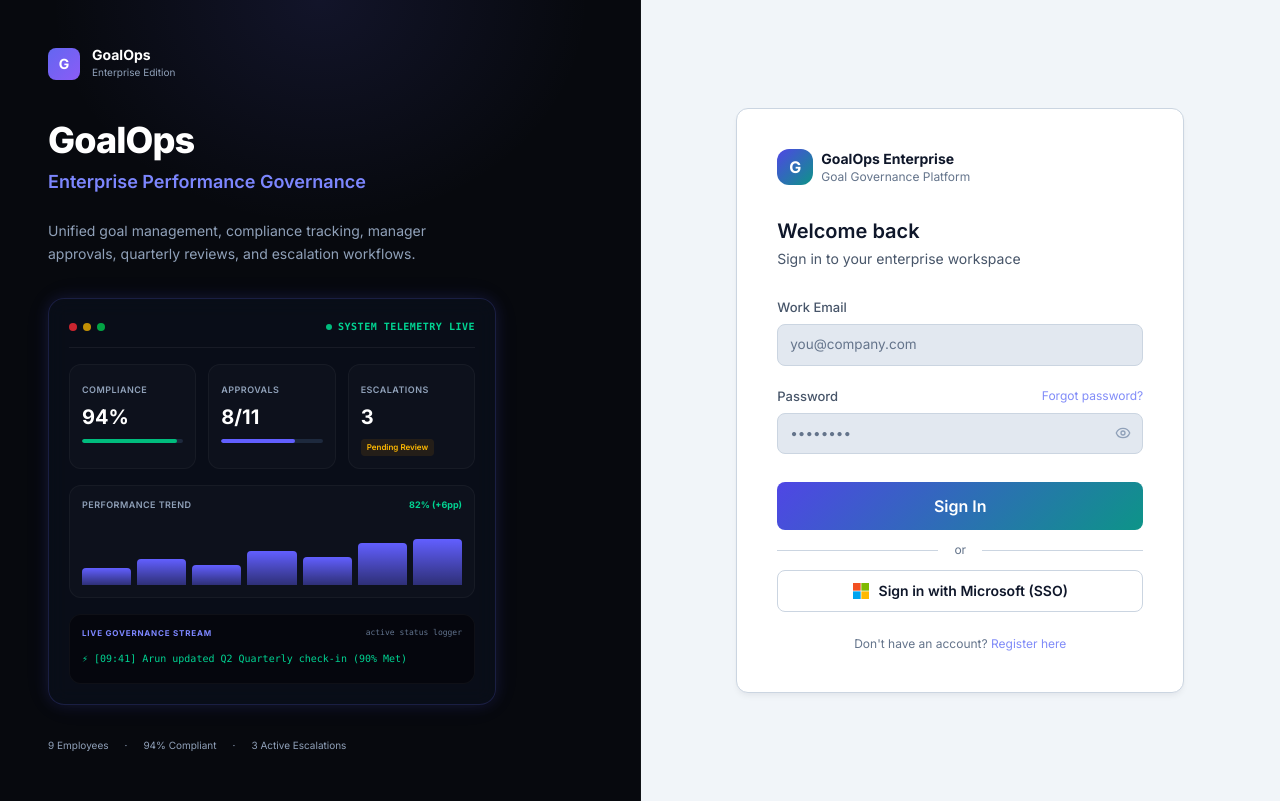
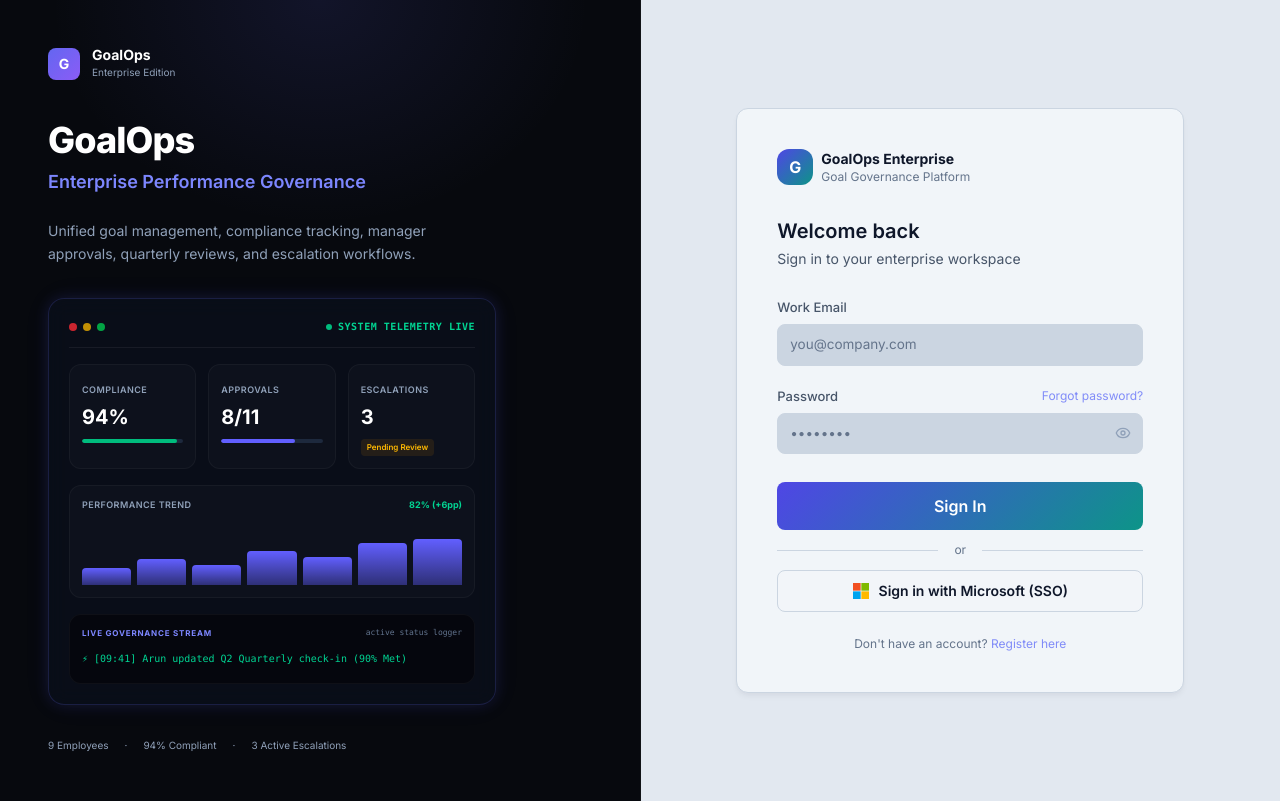
Before and after one commit to Aadesh1106/Goal-Ops, a Next.js app: page /auth/login in a window 1280 px wide. Built offline with nearby package versions, Linux system fonts and the light colour scheme.

Commit message:
design: eliminate all stark white dashboard card backgrounds, replacing them with a cohesive premium Slate palette of Slate-200 and Slate-100

```diff
--- a/src/app/globals.css
+++ b/src/app/globals.css
@@ -44,13 +44,13 @@
   }
 
   .dashboard-layout {
-    /* Background layers - Premium Slate theme */
-    --bg-base: #f1f5f9;
-    --bg-surface: #f8fafc;
-    --bg-elevated: #e2e8f0;
-    --bg-card: #ffffff;
-    --bg-hover: #f1f5f9;
-    --bg-border: #cbd5e1;
+    /* Background layers - Cohesive premium Slate (No Stark White) */
+    --bg-base: #e2e8f0;      /* Beautiful cool mid-slate gray */
+    --bg-surface: #f1f5f9;   /* Soft pale slate surface */
+    --bg-elevated: #cbd5e1;  /* Slate element background */
+    --bg-card: #f1f5f9;      /* Gorgeous soft non-white slate card */
+    --bg-hover: #e2e8f0;     /* Slate hover state */
+    --bg-border: #cbd5e1;    /* Sleek slate border */
 
     /* Brand overrides - Indigo + Teal */
     --brand-primary: #4f46e5;
--- a/src/app/page.tsx
+++ b/src/app/page.tsx
@@ -3,7 +3,7 @@
 
 export default function LandingPage() {
   return (
-    <main className="min-h-screen flex flex-col relative overflow-hidden" style={{ background: '#f8fafc' }}>
+    <main className="min-h-screen flex flex-col relative overflow-hidden" style={{ background: '#e2e8f0' }}>
 
       {/* Soft Elegant Floating Gradient Orbs in background */}
       <div className="absolute top-20 left-1/4 w-96 h-96 bg-indigo-500/5 rounded-full filter blur-[100px] pointer-events-none animate-pulse"></div>
```
